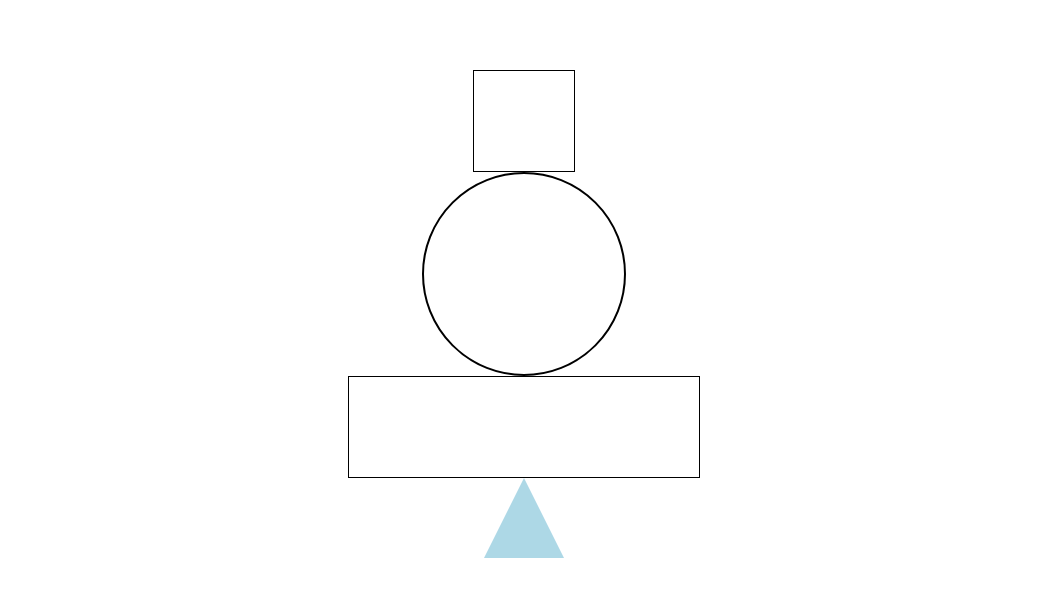
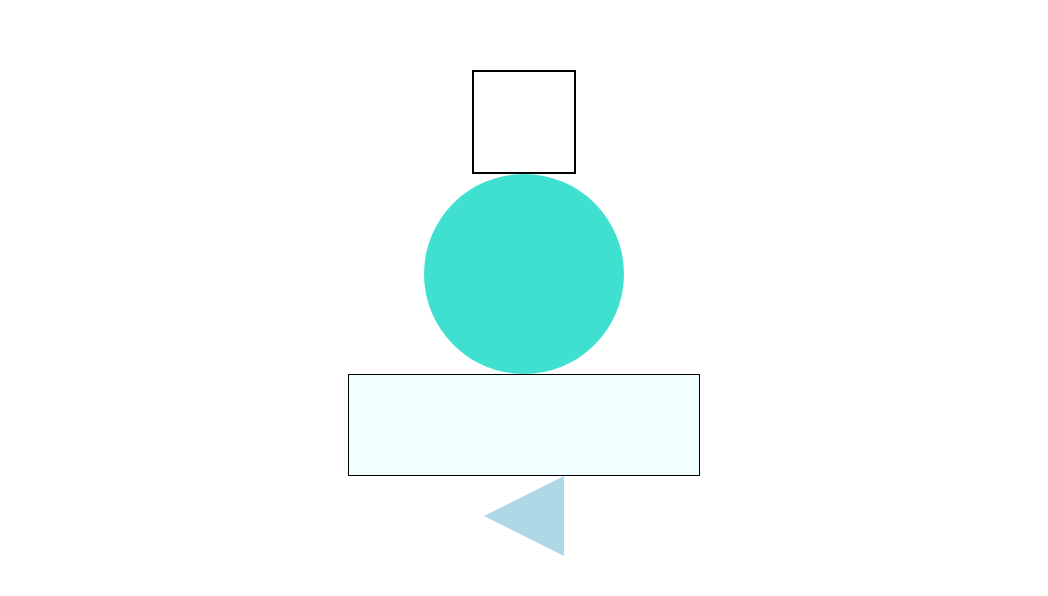
Before and after one commit to Mons1214/My-second-app-with-react, a React (Create React App) app: page / in a window 1280 px wide. Shown: the part 656-1252 px from the top of the page, without its empty margins (103-1151 px from the left). Built offline with nearby package versions, Linux system fonts and the light colour scheme.

Commit message:
App.jsx components were modified

```diff
--- a/src/App.jsx
+++ b/src/App.jsx
@@ -42,28 +42,29 @@ function App() {
       <CustomCarrucel data={Postres}></CustomCarrucel>
 
       <Box sx={{
-        border: "1px solid",
+        border: "2px solid",
         width: "100px",
         height: "100px"
       }} />
       <Box sx={{
-        border: "2px solid",
         width: "200px",
         height: "200px",
-        borderRadius: "50%"
+        borderRadius: "50%",
+        backgroundColor: "turquoise"
       }} />
       <Box sx={{
         border: "1px solid",
         width: "350px",
-        height: "100px"
+        height: "100px",
+        backgroundColor:"azure"
+
       }}></Box>
       <Box sx={{
-        border: "2 px solid",
         width: "0",
         height: "0",
-        borderLeft: "40px solid transparent",
-        borderRight: "40px solid transparent",
-        borderBottom: "80px solid lightblue"
+        borderTop: "40px solid transparent",
+        borderRight: "80px solid lightblue",
+        borderBottom: "40px solid transparent"
       }} />
     </Box >
   );
```
